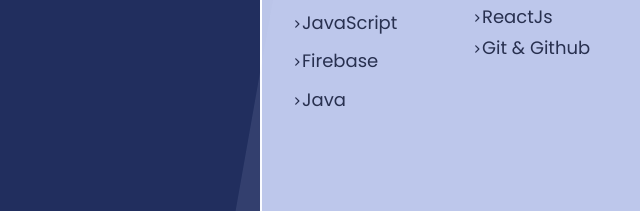
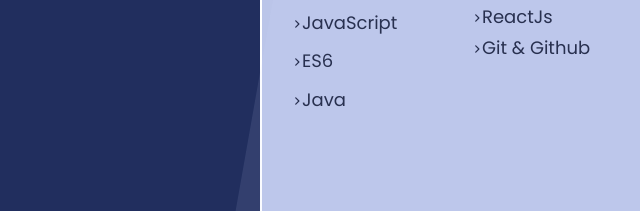
Before and after one commit to Akash-Kumar-Sharma/Akash-Portfolio, a plain HTML site: page about.html in a window 1280 px wide. Shown: the part 334-545 px from the top of the page, 640-1280 px from the left. Drawn offline with Linux system fonts and the light colour scheme.

Commit message:
My Change of ES6

```diff
--- a/about.html
+++ b/about.html
@@ -72,7 +72,7 @@
                             <path fill="currentColor"
                                 d="M64 448c-8.188 0-16.38-3.125-22.62-9.375c-12.5-12.5-12.5-32.75 0-45.25L178.8 256L41.38 118.6c-12.5-12.5-12.5-32.75 0-45.25s32.75-12.5 45.25 0l160 160c12.5 12.5 12.5 32.75 0 45.25l-160 160C80.38 444.9 72.19 448 64 448z">
                             </path>
-                        </svg>Firebase</div>
+                        </svg>ES6</div>
 
                     <div><svg aria-hidden="true" focusable="false" data-prefix="fas" data-icon="angle-right"
                             class="svg-inline--fa fa-angle-right " role="img" xmlns="http://www.w3.org/2000/svg"
```
